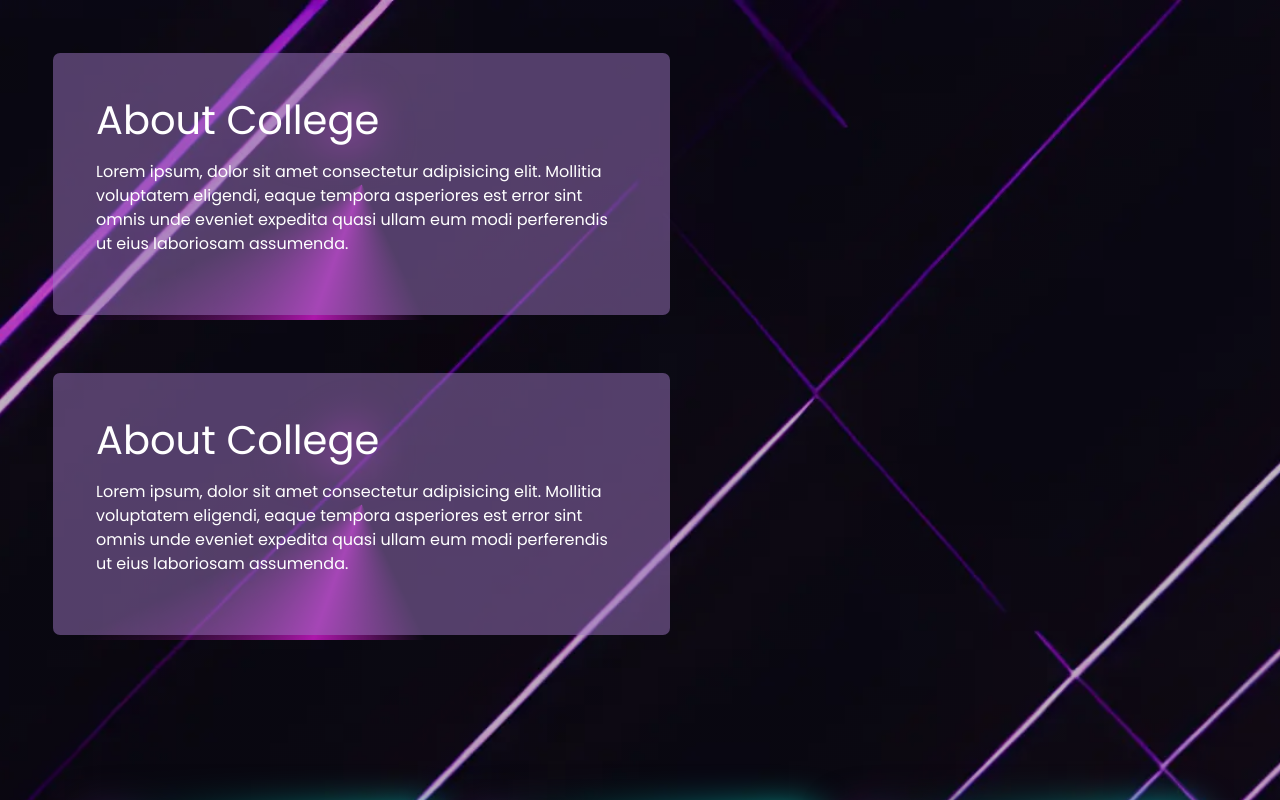
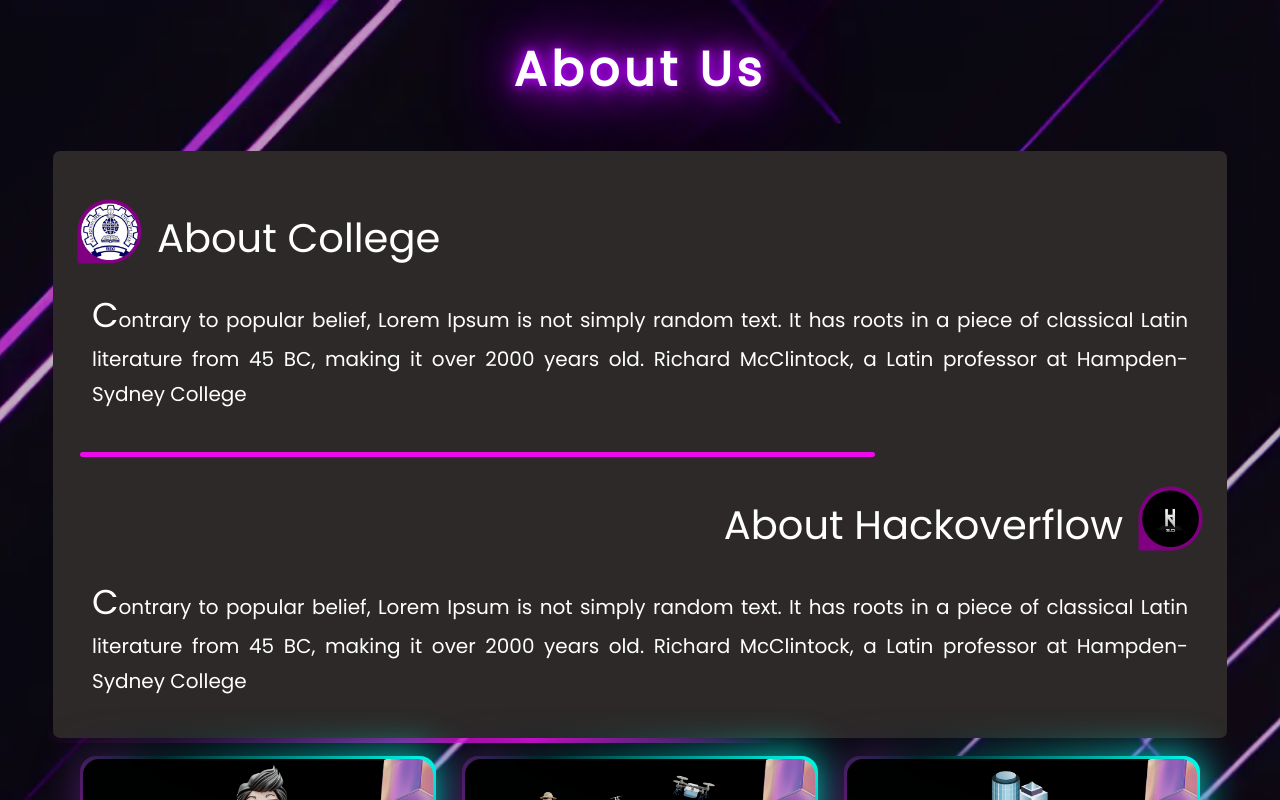
Before and after one commit to Syed-Javith/hackoverflow, a React (Create React App) app: page / in a window 1280 px wide. Shown: the top 800 px of the page. Built offline with nearby package versions, Linux system fonts and the light colour scheme.

Commit message:
"completed abt"

```diff
--- a/src/components/About/About.css
+++ b/src/components/About/About.css
@@ -1,4 +1,144 @@
-.container-abt
+.section-wrapper .section-title{
+  color:white;
+  font-size: 3rem;
+  font-weight: 600;
+  text-align: center;
+  margin: 0.85em;
+  margin-bottom: 0;
+  letter-spacing: 0.1em;
+  text-shadow:  0 0 10px #b700ff,0 0 20px #b700ff,0 0 40px #b700ff,0 0 80px #b700ff,0 0 120px #b700ff;
+}
+.animated-border-box, .animated-border-box-glow{
+    padding: 1.5rem;
+    margin: auto 3rem;
+    position: relative;
+    overflow: hidden;
+    z-index: 0;
+    border-radius: 10px;
+  }
+  .animated-border-box-glow{
+    overflow: hidden;
+    filter: blur(20px);
+  }
+  .animated-border-box:before{
+    content: '';
+    z-index: -1;
+    text-align: center;
+    top: 50%;
+    left: 50%;
+    position: absolute;
+    width: 99999px;
+    height: 99999px;
+    background-repeat: no-repeat;
+    transform: translate(-50%, -50%) rotate(0deg);
+    background-position: 0 0;
+    background-image: conic-gradient(rgba(0,0,0,0), #ed0aea, rgba(0,0,0,0) 25%);
+    animation: rotate 4s linear infinite;
+  }
+  .animated-border-box:after {
+    content: '';
+    position: absolute;
+    z-index: -1;
+    left: 5px;
+    top: 5px;
+    width: calc(100% - 10px);
+    height: calc(100% - 10px);
+    background:  #2c2928;
+    border-radius: 7px;
+  }
+  @keyframes rotate {
+    100% {
+        transform: translate(-50%, -50%) rotate(1turn);
+    }
+  }
+  .center-box{
+    justify-content: center;
+    align-items: center;
+    color: white;
+    width: 100%;
+  }
+  #about-section{
+    display: flex;
+    overflow-x: hidden;
+  }
+  .abt-hr{
+    margin-top: 2.5rem;
+    width: 70%;
+    border-top:solid 5px #ed0aea ;
+    opacity: 1;
+    border-radius: 1.15rem;
+    margin-left: 0.5em;
+  }
+  .abt-header{
+    display: flex;
+    margin-top: 1.5rem;
+    gap: 10px;
+  }
+  .abt-title{
+    margin-top: 1.25rem;
+  }
+  .abt-content
+  {
+    margin: 1.25rem;
+    font-size: 1.25rem;
+    text-align: justify;
+    line-height: 1.75;
+  }
+  .abt-content::first-letter
+  {
+    font-size: 2.15rem;
+    line-height: 1.5;
+  }
+
+.hack-header
 {
-    width: 100%;
+    display: flex;
+    flex-direction: row-reverse;
+    margin-left: 0.5em;
+    gap: 10px;
 }
+.typewriter {
+    overflow: hidden;
+    border-right: .15em solid orange;
+    white-space: nowrap;
+    margin: 0 auto;
+    letter-spacing: .15em;
+    animation:
+      typing 3.5s steps(40, end),
+      blink-caret .75s step-end infinite;
+  }
+
+  @keyframes typing {
+    from { width: 0 }
+    to { width: 100% }
+  }
+
+  @keyframes blink-caret {
+    from, to { border-color: transparent }
+    50% { border-color: orange; }
+  }
+
+
+  /* Media Queries */
+  @media screen and (max-width:1000px){
+    .animated-border-box, .animated-border-box-glow{
+      padding: 2.5rem;
+      margin: auto 2rem;
+    }
+  }
+
+@media screen and (max-width:500px){
+  .animated-border-box, .animated-border-box-glow{
+    padding: 1rem;
+    margin: auto 0.7rem;
+  }
+  .abt-content
+  {
+    margin: 1rem;
+    font-size: 1rem;
+  }
+  .abt-hr
+  {
+    width: 80%;
+  }
+}
--- a/src/components/About/About.jsx
+++ b/src/components/About/About.jsx
@@ -1,17 +1,37 @@
 import './About.css'
-import gif1 from '../../images/gif4.gif'
-import Animate from '../Animate/Animate';
+import recLogo from '../../images/rec-circle.png'
+import hackLogo from '../../images/hack-circle.png'
+import TypeWriter from './TypeWriter';
+
 function About(){
     return (
-        <section id='about-section'>
-            {/* <img className='abt-gif' src={gif1} alt='about-us-img'/> */}
-            <div className='container-abt'>
+        <div className='section-wrapper'>
+            <h2 className='section-title'>About Us</h2>
+            <section id='about-section'>
                 <div className="center-box">
-                    <Animate title="rec-info" id="not-top" />
-                    <Animate title="hackoverflow-info" id="top" />
+                    <div className={`animated-border-box-glow `}></div>
+                    <div className={`animated-border-box about-container`}>
+                        <div className='abt-header'>
+                            <img src={recLogo} alt='clg-logo' height={75} width={75} />
+                            <h1 className='abt-title'>About College</h1>
+                        </div>
+                        <TypeWriter
+                        text="Coontrary to popular belief, Lorem Ipsum is not simply random text. It has roots in a piece of classical Latin literature from 45 BC, making it over 2000 years old. Richard McClintock, a Latin professor at Hampden-Sydney College in Virginia, looked up one of the more obscure Latin words, consectetur, from a Lorem Ipsum passage."
+                        />
+
+                        <hr className='abt-hr' />
+                        <div className='abt-header hack-header'>
+                            <img src={hackLogo} alt='clg-logo' height={75} width={75} />
+                            <h1 className='abt-title'>About Hackoverflow</h1>
+                        </div>
+
+                        <TypeWriter
+                        text="Coontrary to popular belief, Lorem Ipsum is not simply random text. It has roots in a piece of classical Latin literature from 45 BC, making it over 2000 years old. Richard McClintock, a Latin professor at Hampden-Sydney College in Virginia, looked up one of the more obscure Latin words, consectetur, from a Lorem Ipsum passage."
+                        />
+                    </div>
                 </div>
-            </div>
-        </section>
+            </section>
+        </div>
     );
 }
 
--- /dev/null
+++ b/src/components/About/TypeWriter.jsx
@@ -0,0 +1,31 @@
+import  { useState, useEffect } from 'react';
+
+const useTypewriter = (text, speed = 25) => {
+  const [displayText, setDisplayText] = useState('');
+
+  useEffect(() => {
+    let i = 0;
+    const typingInterval = setInterval(() => {
+      if (i < text.length) {
+        setDisplayText(prevText => prevText + text.charAt(i));
+        ++i;
+      } else {
+        clearInterval(typingInterval);
+      }
+    }, speed);
+
+    return () => {
+      clearInterval(typingInterval);
+    };
+  }, [text, speed]);
+
+  return displayText;
+};
+
+const TypeWriter = ({ text, speed }) => {
+    const displayText = useTypewriter(text, speed);
+
+    return <p className='abt-content' >{displayText}</p>;
+  };
+
+  export default TypeWriter;
--- a/src/components/Animate/Animate.css
+++ /dev/null
@@ -1,82 +0,0 @@
-.animated-border-box, .animated-border-box-glow{
-  width: 70%;
-  padding: 3rem;
-  margin: 3rem;
-  position: absolute;
-  overflow: hidden;
-  z-index: 0;
-  border-radius: 10px;
-}
-.animated-border-box-glow{
-  overflow: hidden;
-  filter: blur(20px);
-}
-.animated-border-box:before, .animated-border-box-glow:before {
-  content: '';
-  z-index: -2;
-  text-align: center;
-  top: 50%;
-  left: 50%;
-  position: absolute;
-  width: 99999px;
-  height: 99999px;
-  background-repeat: no-repeat;
-  transform: translate(-50%, -50%) rotate(0deg);
-  background-position: 0 0;
-  background-image: conic-gradient(rgba(0,0,0,0), #ac16aa, rgba(0,0,0,0) 25%);
-  animation: rotate 4s linear infinite;
-}
-.animated-border-box:after {
-  content: '';
-  position: absolute;
-  z-index: -1;
-  left: 5px;
-  top: 5px;
-  width: calc(100% - 10px);
-  height: calc(100% - 10px);
-  background: rgba(157, 118, 193,0.5);
-  border-radius: 7px;
-}
-@keyframes rotate {
-  100% {
-      transform: translate(-50%, -50%) rotate(1turn);
-  }
-}
-body {
-  margin: 0px;
-}
-.center-box{
-  height: 100vh;
-  justify-content: center;
-  align-items: center;
-}
-#top{
-  position: absolute;
-  top : 20rem;
-  width: 70%;
-}
-#not-top{
-  width: 70%;
-  position: absolute;
-}
-#about-section{
-  display: flex;
-  justify-content: space-around;
-  color: #ffffff;
-}
-.abt-gif{
-  width: 30%;
-  height: 20rem;
-  border-radius: 1.25rem;
-}
-.abt-content{
-  line-height: 1.5;
-  margin: 1em 0;
-}
-
-/* .rec-info:before{
-  transform: translate(-50%, -50%) rotate(0deg);
-}
-.hackoverflow-info:before{
-  transform: translate(-50%, -50%) rotate(180deg);
-} */
--- a/src/components/Animate/Animate.jsx
+++ /dev/null
@@ -1,18 +0,0 @@
-import React from 'react'
-import './Animate.css'
-const Animate = (props) => {
-  return (
-    <div id={props?.id}>
-        <div className={`animated-border-box-glow ${props?.title}`}></div>
-        <div className={`animated-border-box ${props?.title}`}>
-        <h1 className='abt-header'>About College</h1>
-        <p className='abt-content'>
-            Lorem ipsum, dolor sit amet consectetur adipisicing elit. Mollitia voluptatem eligendi, eaque tempora asperiores est error sint omnis unde eveniet expedita quasi ullam eum modi perferendis ut eius laboriosam assumenda.
-        </p>
-        </div>
-    </div>
-
-  )
-}
-
-export default Animate
```
Also changed, not shown: src/images/hack-circle.png (added), src/images/rec-circle.png (added).
